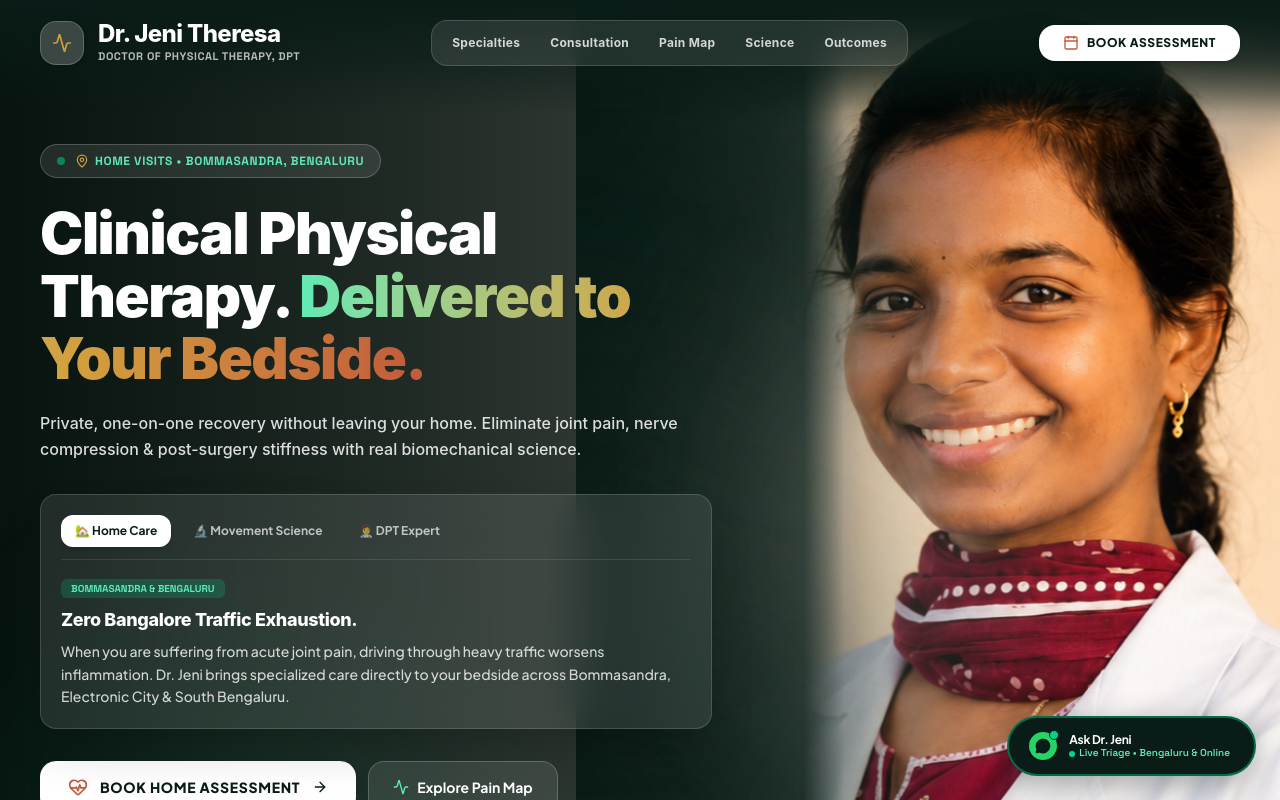
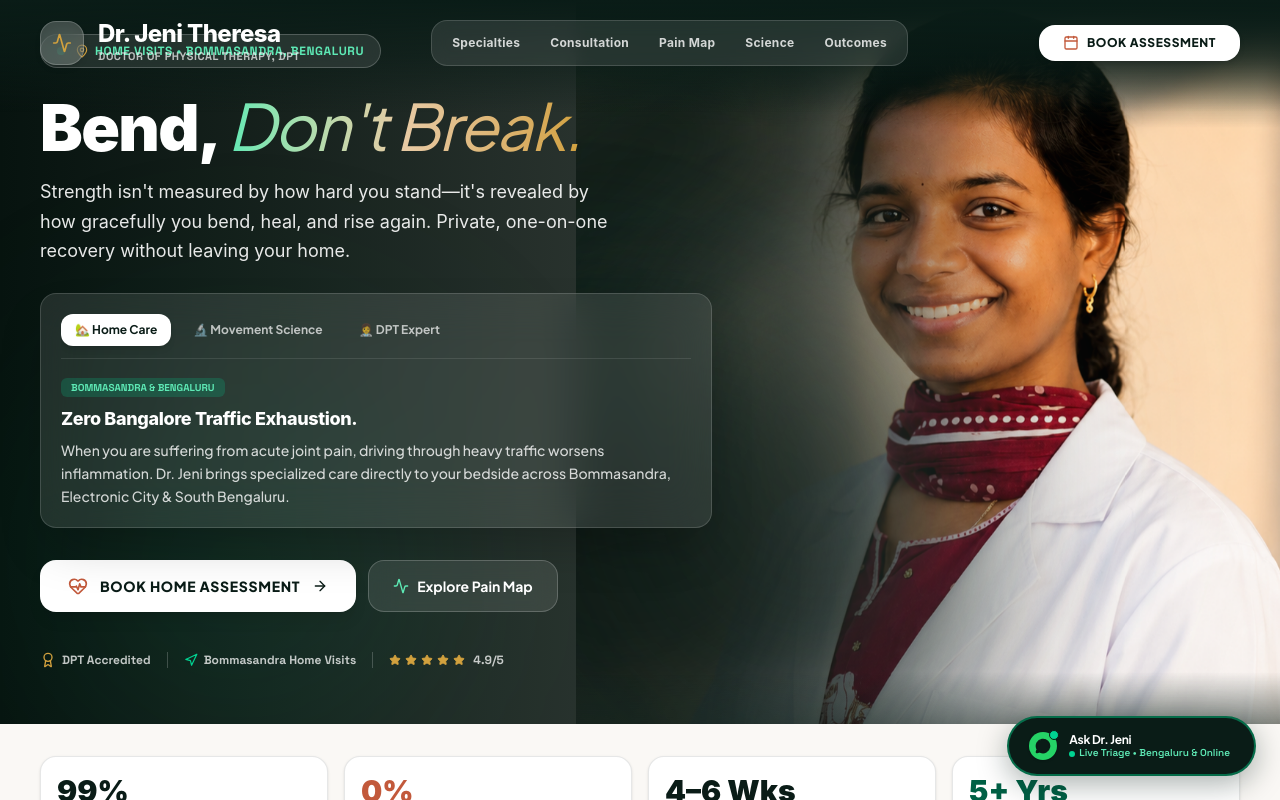
Before and after one commit to stalinSaga04/JeniTheresa_physiotherapist, a React (Vite) app: page / in a window 1280 px wide. Shown: the top 800 px of the page. Built offline with nearby package versions, Linux system fonts and the light colour scheme; a web font is replaced by a local one.

Commit message:
feat: apply organic winding wavy curve divider ('valaindhu nelindha mari'), strict desktop screen height fit, and legendary 'Bend, Don't Break' clinical slogan

```diff
--- a/src/components/Hero.jsx
+++ b/src/components/Hero.jsx
@@ -43,14 +43,15 @@ const Hero = ({ onOpenTriage }) => {
   const activeTabData = tabs.find(t => t.id === activeTab);
 
   return (
-    <section ref={scrollRef} className="relative min-h-[100svh] md:min-h-[90vh] bg-gradient-to-r from-[#07130F] via-[#0E201B] via-[52%] via-[#434A44] via-[70%] to-[#F1EADF] overflow-hidden flex flex-col justify-center">
+    /* Strict display window sizing on desktop (md:h-[92vh] max-[880px]) so it never expands over size! */
+    <section ref={scrollRef} className="relative min-h-[100svh] md:h-[92vh] md:max-h-[880px] lg:max-h-[920px] bg-gradient-to-r from-[#07130F] via-[#0D1F1A] via-[52%] via-[#3E4641] via-[72%] to-[#F3ECE0] overflow-hidden flex flex-col justify-center">
 
       {/* Subtle ambient studio lighting on left side */}
       <div className="absolute bottom-10 left-10 w-[400px] h-[400px] bg-emerald-500/10 rounded-full blur-[120px] pointer-events-none" />
       <div className="absolute top-0 inset-x-0 h-28 bg-gradient-to-b from-[#0A1C17] via-[#0A1C17]/60 to-transparent pointer-events-none z-10" />
 
-      {/* ── DESKTOP & WIDESCREEN PANORAMIC PORTRAIT BACKDROP (Exact Editorial Charcoal-to-Champagne Studio Lighting!) ── */}
-      <div className="absolute top-0 right-0 bottom-0 w-[60%] sm:w-[58%] md:w-[56%] lg:w-[55%] z-0 hidden md:block overflow-hidden bg-gradient-to-r from-[#0E201B] via-[#3E4A44] to-[#F7F1E6]">
+      {/* ── DESKTOP & WIDESCREEN PANORAMIC PORTRAIT BACKDROP ── */}
+      <div className="absolute top-0 right-0 bottom-0 w-[60%] sm:w-[58%] md:w-[56%] lg:w-[55%] z-0 hidden md:block overflow-hidden bg-gradient-to-r from-[#0D1F1A] via-[#3B443F] to-[#F7F1E6]">
 
         {/* Radiant champagne studio backdrop light illuminating behind Dr. Jeni Theresa's silhouette */}
         <div className="absolute top-[10%] right-[5%] w-[650px] h-[750px] rounded-full bg-gradient-to-tr from-[#E6DECF]/30 via-[#F9F5EB]/65 to-white/75 blur-[130px] opacity-95 pointer-events-none" />
@@ -62,25 +63,26 @@ const Hero = ({ onOpenTriage }) => {
           onError={(e) => { e.target.src = '/images/dr-jeni-clinical.jpg'; }}
         />
 
-        {/* ── EXACT EDITORIAL STUDIO TRANSITION MASK ("Background for hero section exact ah indha mari apply pannu") ── */}
-        {/* 1. Smooth smoky charcoal-taupe diffusion spreading across the left 38% boundary to reproduce the reference image gradient without sharp lines! */}
-        <div className="absolute z-20 inset-y-0 left-0 w-[38%] bg-gradient-to-r from-[#07130F] from-[5%] via-[#162923]/90 via-[30%] via-[#3E4A44]/75 via-[60%] via-[#8D887C]/35 via-[85%] to-transparent pointer-events-none" />
+        {/* ── ORGANIC WINDING CURVY SEPARATION ("Valaindhu nelindha mari" - Zero straight vertical lines!) ── */}
+        {/* 1. Wavy upper elliptical curve sweeping smoothly inward */}
+        <div className="absolute z-20 -top-[8%] -left-[290px] w-[640px] h-[480px] rounded-[55%_45%_70%_30%/60%_50%_50%_40%] bg-[#07130F] rotate-[-22deg] blur-[90px] opacity-95 pointer-events-none" />
 
-        {/* 2. Soft contoured dark emerald atmosphere curves along the far left seam to cushion typography cards naturally */}
-        <div className="absolute z-20 top-[5%] -left-[350px] w-[640px] h-[450px] rounded-[50%] bg-[#0A1C17] rotate-[-15deg] blur-[105px] opacity-95 pointer-events-none" />
-        <div className="absolute z-20 top-[38%] -left-[300px] w-[580px] h-[380px] rounded-[50%] bg-[#0A1C17] rotate-[14deg] blur-[115px] opacity-95 pointer-events-none" />
-        <div className="absolute z-20 bottom-[4%] -left-[320px] w-[600px] h-[400px] rounded-[50%] bg-[#0A1C17] rotate-[-18deg] blur-[105px] opacity-90 pointer-events-none" />
+        {/* 2. Middle winding contour bending outward around the center typography */}
+        <div className="absolute z-20 top-[30%] -left-[240px] w-[560px] h-[440px] rounded-[42%_58%_38%_62%/55%_35%_65%_45%] bg-[#0B1E19] rotate-[26deg] blur-[100px] opacity-95 pointer-events-none" />
 
-        {/* 3. Delicate warm ambient light drift uniting mid-screen taupe tones with the bright studio background wall */}
-        <div className="absolute z-20 top-[25%] left-[10%] w-[420px] h-[500px] rounded-full bg-gradient-to-r from-transparent via-[#EDE5D8]/20 to-[#F9F5EE]/35 blur-[125px] opacity-85 pointer-events-none" />
+        {/* 3. Lower swelling wave returning down toward the base credentials */}
+        <div className="absolute z-20 bottom-[-5%] -left-[270px] w-[600px] h-[460px] rounded-[65%_35%_55%_45%/40%_70%_30%_60%] bg-[#07130F] rotate-[-18deg] blur-[95px] opacity-90 pointer-events-none" />
+
+        {/* 4. Soft warm taupe atmosphere winding along the curve without darkening her face */}
+        <div className="absolute z-20 top-[22%] left-[10%] w-[380px] h-[520px] rounded-full bg-gradient-to-tr from-[#0B1E19]/85 via-[#454D47]/45 to-transparent rotate-[15deg] blur-[115px] pointer-events-none" />
 
         {/* Seamless top and bottom viewport transitions */}
         <div className="absolute z-30 top-0 inset-x-0 h-32 bg-gradient-to-b from-[#0A1C17] via-[#0A1C17]/60 to-transparent pointer-events-none" />
         <div className="absolute z-30 bottom-0 inset-x-0 h-32 bg-gradient-to-t from-[#0A1C17] via-[#0A1C17]/60 to-transparent pointer-events-none" />
       </div>
 
-      {/* ── Main Content Container (Left 50% Typography + Mobile Top Portrait) ── */}
-      <div className="relative z-10 max-w-7xl w-full mx-auto px-5 md:px-10 pt-28 pb-16 md:pt-36 md:pb-24 my-auto">
+      {/* ── Main Content Container (Compact internal padding for precise display screen fitting!) ── */}
+      <div className="relative z-10 max-w-7xl w-full mx-auto px-5 md:px-10 pt-24 pb-12 md:pt-28 md:pb-14 my-auto">
 
         {/* ── MOBILE VIEW ONLY (Hidden on Desktop & Laptop screens): Edge-to-Edge Top Organic Showcase ── */}
         <motion.div
@@ -131,16 +133,16 @@ const Hero = ({ onOpenTriage }) => {
             </span>
           </motion.div>
 
-          {/* ── Headline ── */}
+          {/* ── New Slogan Headline: "Bend, Don't Break." ── */}
           <motion.h1
             initial={{ opacity: 0, y: 20 }}
             animate={{ opacity: 1, y: 0 }}
             transition={{ duration: 0.6, delay: 0.1 }}
-            className="text-3xl sm:text-4xl md:text-5xl lg:text-[58px] font-black tracking-tight text-white leading-[1.08] mb-5 font-sans"
+            className="text-4xl sm:text-5xl md:text-6xl lg:text-[64px] font-black tracking-tight text-white leading-[1.06] mb-4 font-sans"
           >
-            Clinical Physical Therapy.{' '}
-            <span className="text-transparent bg-clip-text bg-gradient-to-r from-emerald-300 via-[#D2A13E] to-[#C2593B]">
-              Delivered to Your Bedside.
+            Bend,{' '}
+            <span className="text-transparent bg-clip-text bg-gradient-to-r from-emerald-300 via-[#E8CAA4] to-[#D2A13E] font-editorial italic font-normal">
+              Don't Break.
             </span>
           </motion.h1>
 
@@ -148,9 +150,9 @@ const Hero = ({ onOpenTriage }) => {
             initial={{ opacity: 0, y: 15 }}
             animate={{ opacity: 1, y: 0 }}
             transition={{ duration: 0.5, delay: 0.2 }}
-            className="text-sm md:text-base text-white/85 font-medium mb-8 leading-relaxed font-sans"
+            className="text-sm sm:text-base md:text-[18px] text-white/90 font-normal mb-7 leading-relaxed font-sans max-w-xl"
           >
-            Private, one-on-one recovery without leaving your home. Eliminate joint pain, nerve compression & post-surgery stiffness with real biomechanical science.
+            Strength isn't measured by how hard you stand—it's revealed by how gracefully you bend, heal, and rise again. Private, one-on-one recovery without leaving your home.
           </motion.p>
 
           {/* ── Interactive Tab Briefing (Glassmorphism) ── */}
```
